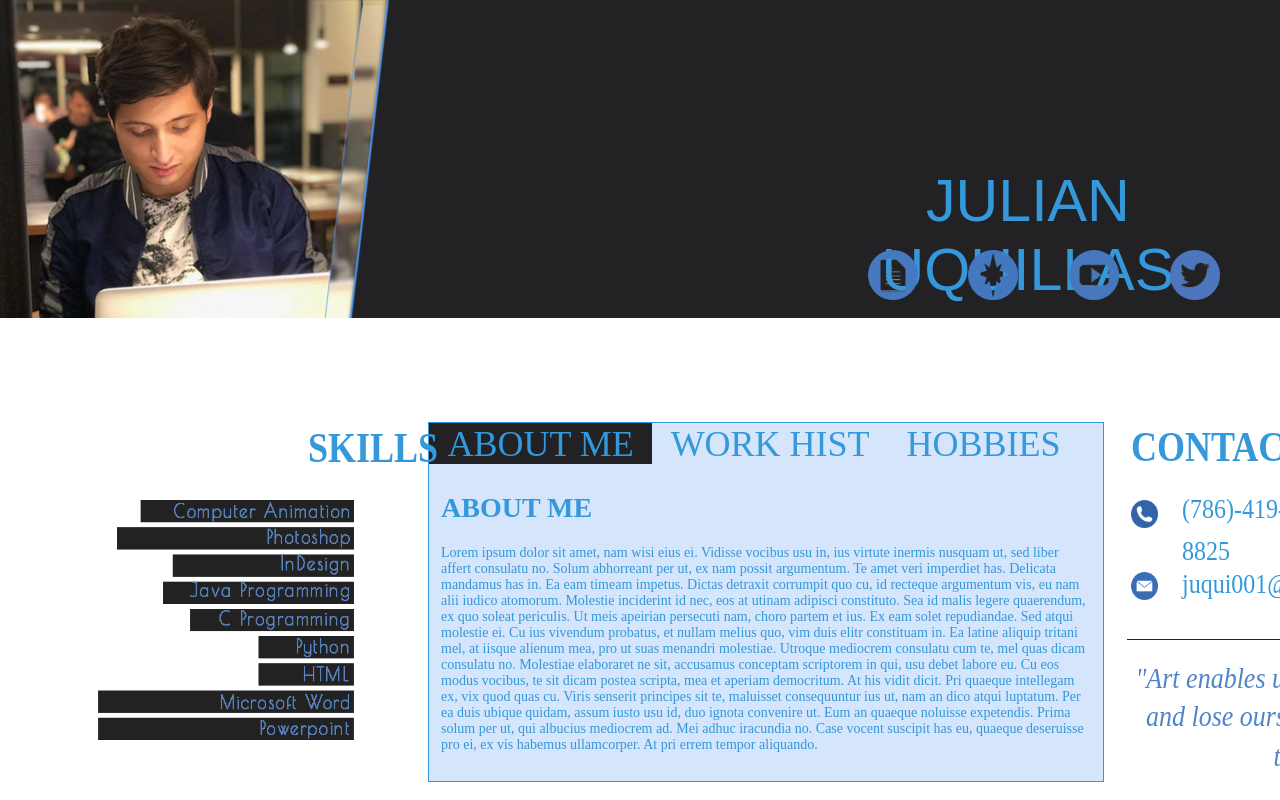
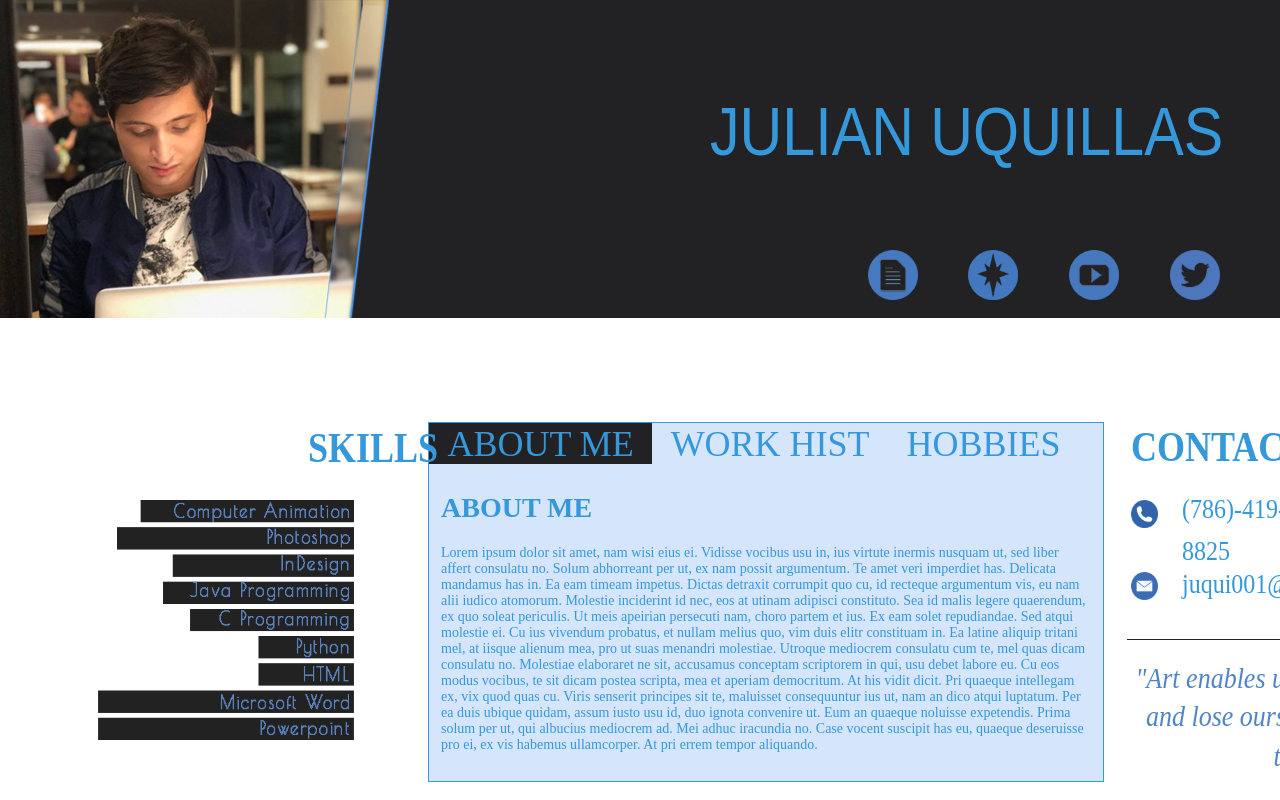
Before and after one commit to juliansparks/resume, a plain HTML site: page index.html in a window 1280 px wide. Shown: the top 800 px of the page. Drawn offline with Linux system fonts and the light colour scheme.

Commit message:
edit code

```diff
--- a/main.css
+++ b/main.css
@@ -43,11 +43,15 @@ body{
   font-size: 59.2px;
   font-family: 'Raleway', sans-serif;
   color:  #3498db;
+  line-height: 0.487;
   font-weight: 300;
-  text-align: center;
+  text-align: left;
+  -moz-transform: scale(1, 1.17);
+  -webkit-transform: scale(1, 1.17);
+  -ms-transform: scale(1, 1.17);
   position: absolute;
-  left: 775.768px;
-  top: 126.76px;
+  margin-left: 12em;
+  margin-top: 2em;
   z-index: 850;
 
 }
```
